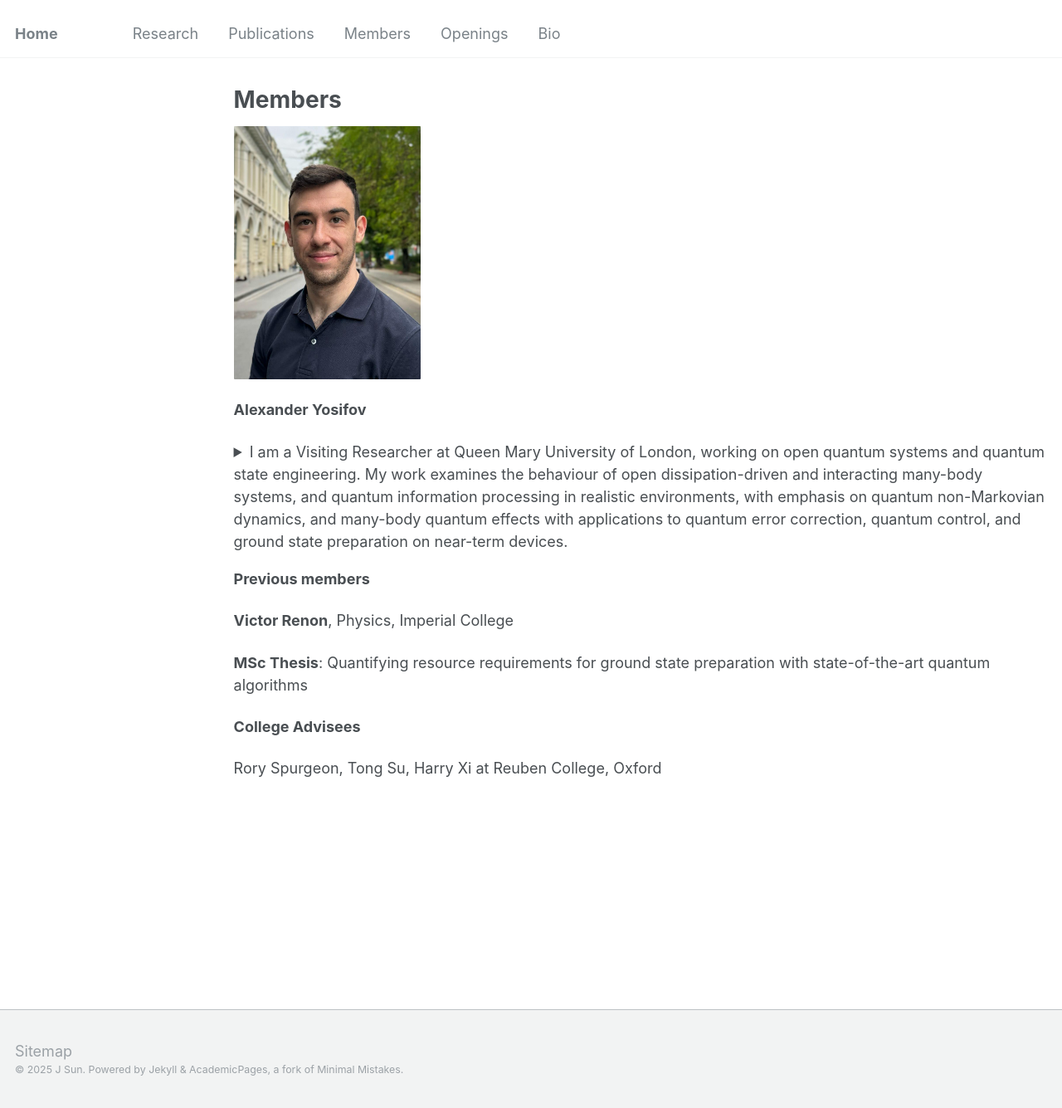
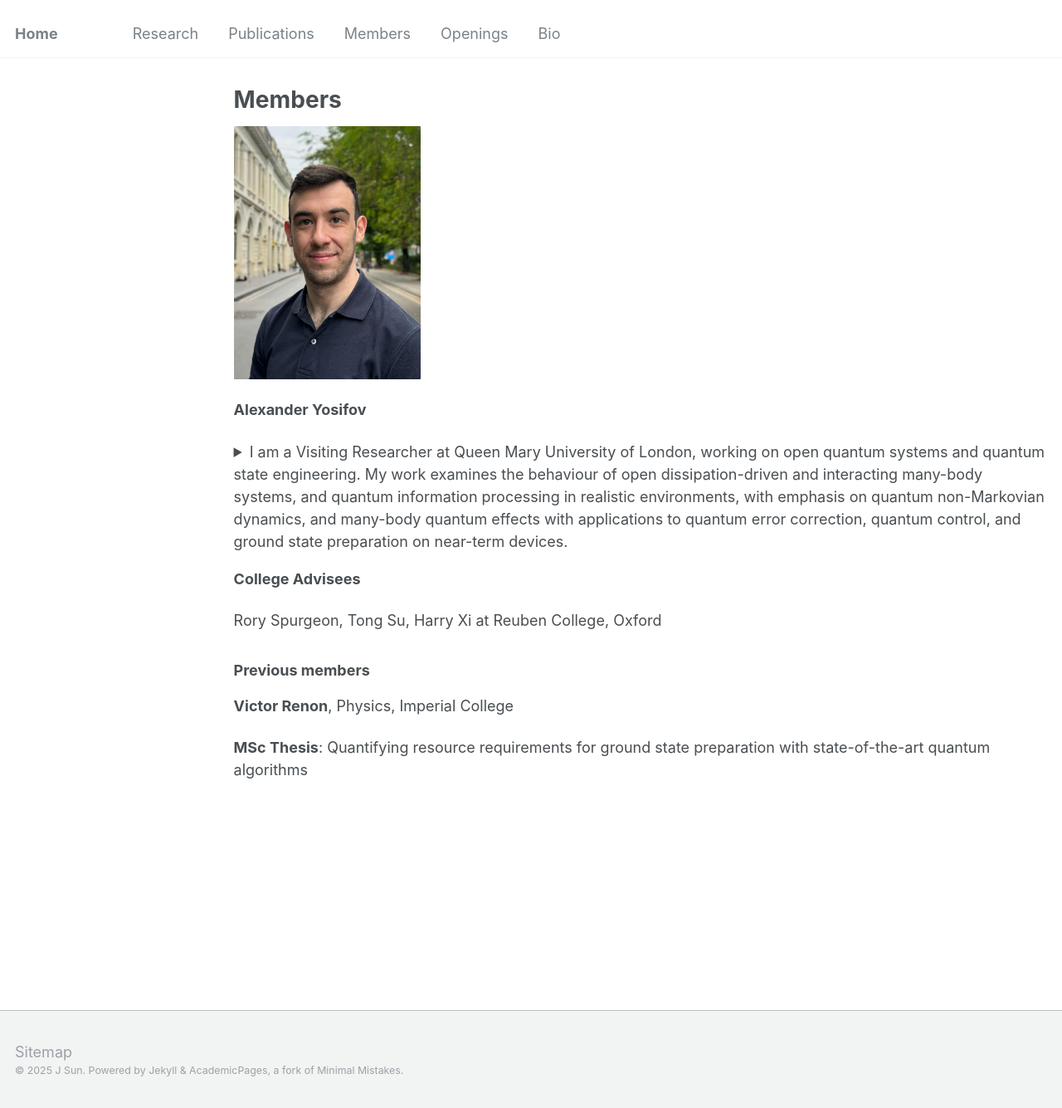
Before and after one commit to jinzhao-sun/jinzhao-sun.github.io, a Jekyll site: the page built from _pages/members.md, in a window 1280 px wide and 1335 px high. Shown: the whole window at 83% size. Built offline with Jekyll 4.4.1, drawn with Linux system fonts in a browser that asks for light colours.

```diff
--- a/_pages/members.md
+++ b/_pages/members.md
@@ -22,12 +22,13 @@ Previously, I was a Researcher at the Hong Kong Research Center of Huawei, where
 </details>
 
 
-**Previous members**
+
+**College Advisees**
+
+Rory Spurgeon, Tong Su, Harry Xi at Reuben College, Oxford
+
+<h3>Previous members</h3>
 
 **Victor Renon**, Physics, Imperial College
 
 **MSc Thesis**: Quantifying resource requirements for ground state preparation with state-of-the-art quantum algorithms
-
-**College Advisees**
-
-Rory Spurgeon, Tong Su, Harry Xi at Reuben College, Oxford
```
